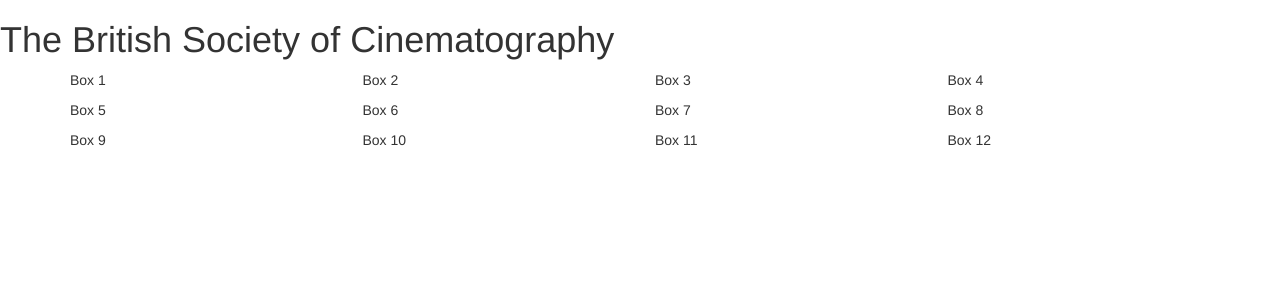
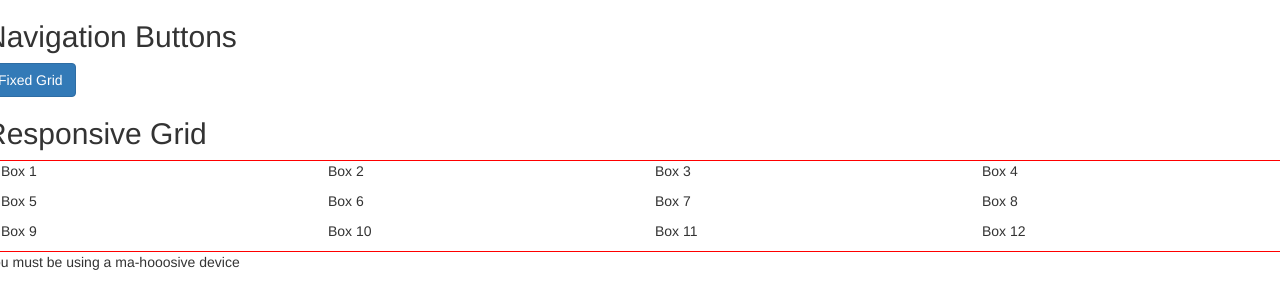
Before and after one commit to Maracles/bsc_experiment, a plain HTML site: page bootstrap-3.3.4-dist/index.html in a window 1280 px wide. Drawn offline with nearby package versions, Linux system fonts and the light colour scheme.

Commit message:
Added Navigation Links

```diff
--- a/bootstrap-3.3.4-dist/index.html
+++ b/bootstrap-3.3.4-dist/index.html
@@ -17,10 +17,20 @@
     <![endif]-->
   </head>
   <body>
-    <h1>The British Society of Cinematography</h1>
-
-    <div class="container">
+		<div class="row">
+    		<h2>Navigation Buttons</h2>
+    	</div>
+		<div class="row">
+    			<input type="button" class="btn btn-primary" value="Fixed Grid">
+    		</div>
+			</div>
+    		</div>
+    		</div>
+    	</div>
     	<div class="row">
+    		<h2>Responsive Grid</h2>
+    	</div>
+    	<div class="row" style="border: 1px solid red">
     		<div class="col-sm-6 col-md-4 col-lg-3"><p>Box 1</p></div>
     		<div class="col-sm-6 col-md-4 col-lg-3"><p>Box 2</p></div>
     		<div class="clearfix visible-sm-block"></div>
@@ -44,6 +54,12 @@
     		<div class="col-sm-6 col-md-4 col-lg-3"><p>Box 11</p></div>
     		<div class="col-sm-6 col-md-4 col-lg-3"><p>Box 12</p></div>
     	</div>
+    	<div class="row">
+    		<p class="visible-xs">You must be using a very small device</p>
+    		<p class="visible-sm">You must be using a small device</p>
+    		<p class="visible-md">You must be using a regular device</p>
+    		<p class="visible-lg">You must be using a ma-hooosive device</p>
+    	</div>
     </div>
 
     <!-- jQuery (necessary for Bootstrap's JavaScript plugins) -->
```
